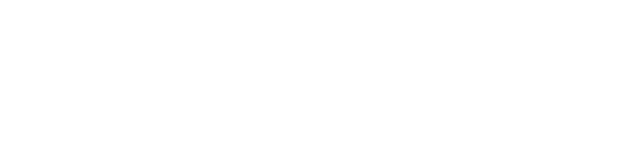
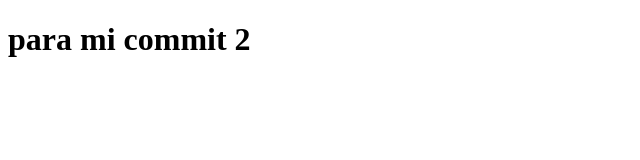
Before and after one commit to PolSalinas/practicalinux2, a plain HTML site: page index.html in a window 1280 px wide. Shown: the whole page, without its empty margins (0-640 px from the left). Drawn offline with Linux system fonts and the light colour scheme.

Commit message:
mi commit 2

```diff
--- a/index.html
+++ b/index.html
@@ -6,6 +6,6 @@
     <title>Document</title>
 </head>
 <body>
-
+    <h1>para mi commit 2</h1>
 </body>
 </html>
```
